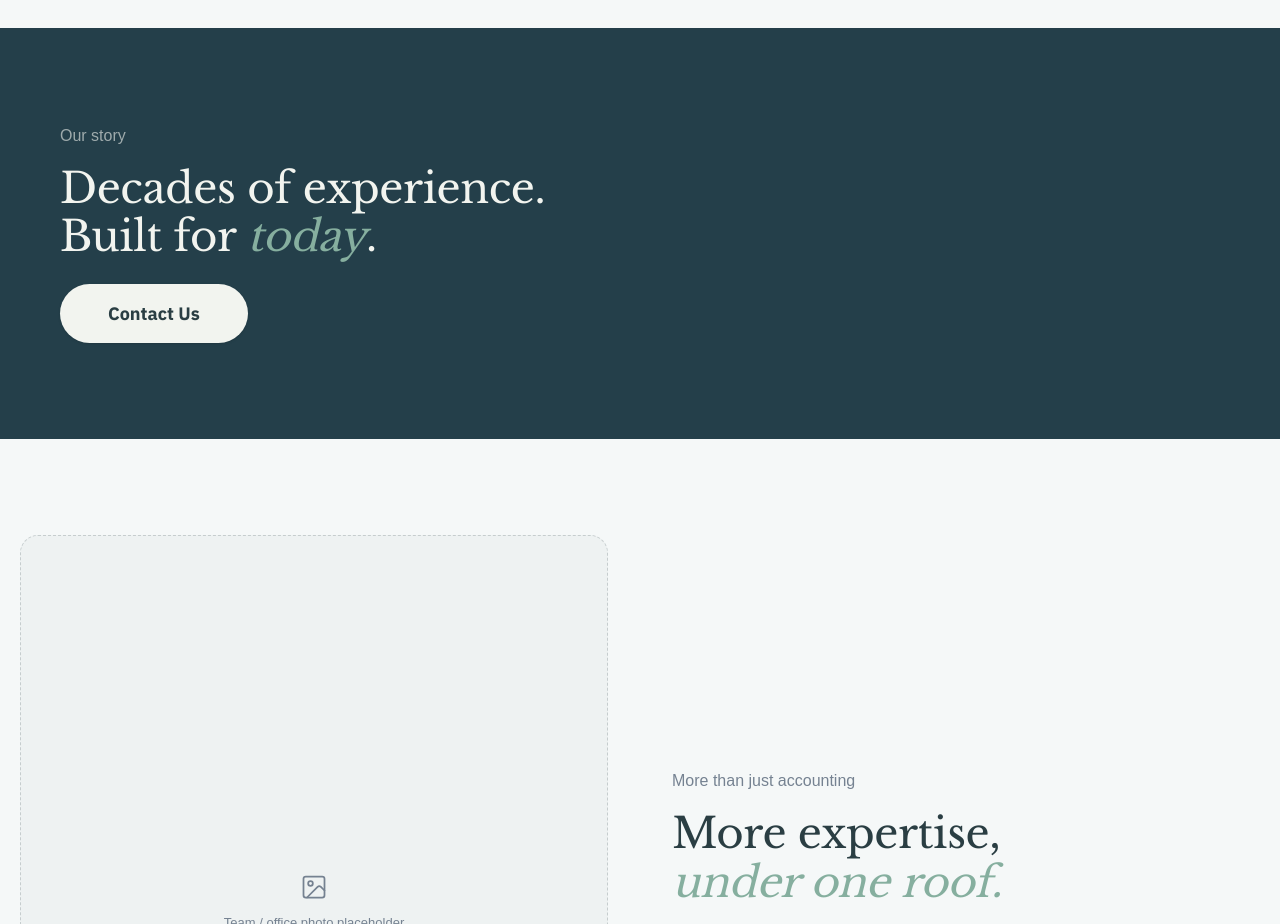
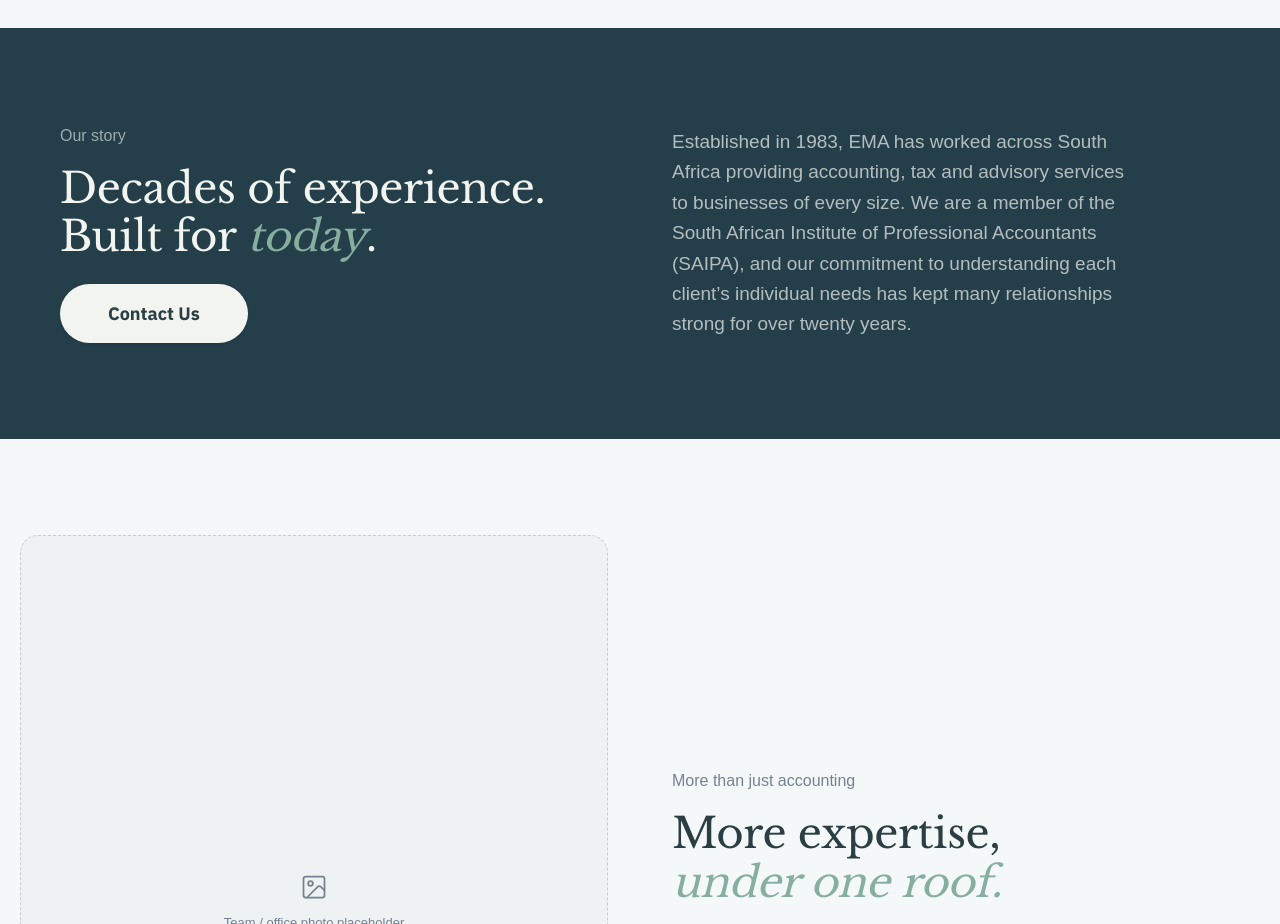
Before and after one commit to melissamalan92-ship-it/ema, a Next.js app: page /about-us in a window 1280 px wide. Shown: the part 860-1784 px from the top of the page. Built offline with nearby package versions, Linux system fonts and the light colour scheme; a web font is replaced by a local one.

Commit message:
Add missing paragraph to the Decades section
The "Decades of experience. Built for today." section was missing its
right-column copy entirely. Adds the firm history paragraph (1983
founding, SAIPA membership, long-standing client relationships) as a
second column next to the heading and button.

```diff
--- a/src/components/about-us/sections.tsx
+++ b/src/components/about-us/sections.tsx
@@ -5,8 +5,8 @@
 export function DecadesSection() {
   return (
     <section className="bg-navy-primary px-10 py-24">
-      <div className="mx-auto flex max-w-[1160px] flex-col items-start gap-6 text-left">
-        <Reveal className="flex flex-col items-start gap-4">
+      <div className="mx-auto grid max-w-[1160px] grid-cols-2 items-center gap-16">
+        <Reveal className="flex flex-col items-start gap-4 text-left">
           <span className="font-body text-[16px] text-cream/60">
             Our story
           </span>
@@ -18,6 +18,17 @@
           <CtaLink href="#contact" variant="cream" className="mt-2">
             Contact Us
           </CtaLink>
+        </Reveal>
+
+        <Reveal delay={120} className="text-left">
+          <p className="max-w-[460px] font-body text-[19px] leading-[1.6] text-cream/70">
+            Established in 1983, EMA has worked across South Africa
+            providing accounting, tax and advisory services to businesses
+            of every size. We are a member of the South African Institute
+            of Professional Accountants (SAIPA), and our commitment to
+            understanding each client&rsquo;s individual needs has kept
+            many relationships strong for over twenty years.
+          </p>
         </Reveal>
       </div>
     </section>
```
